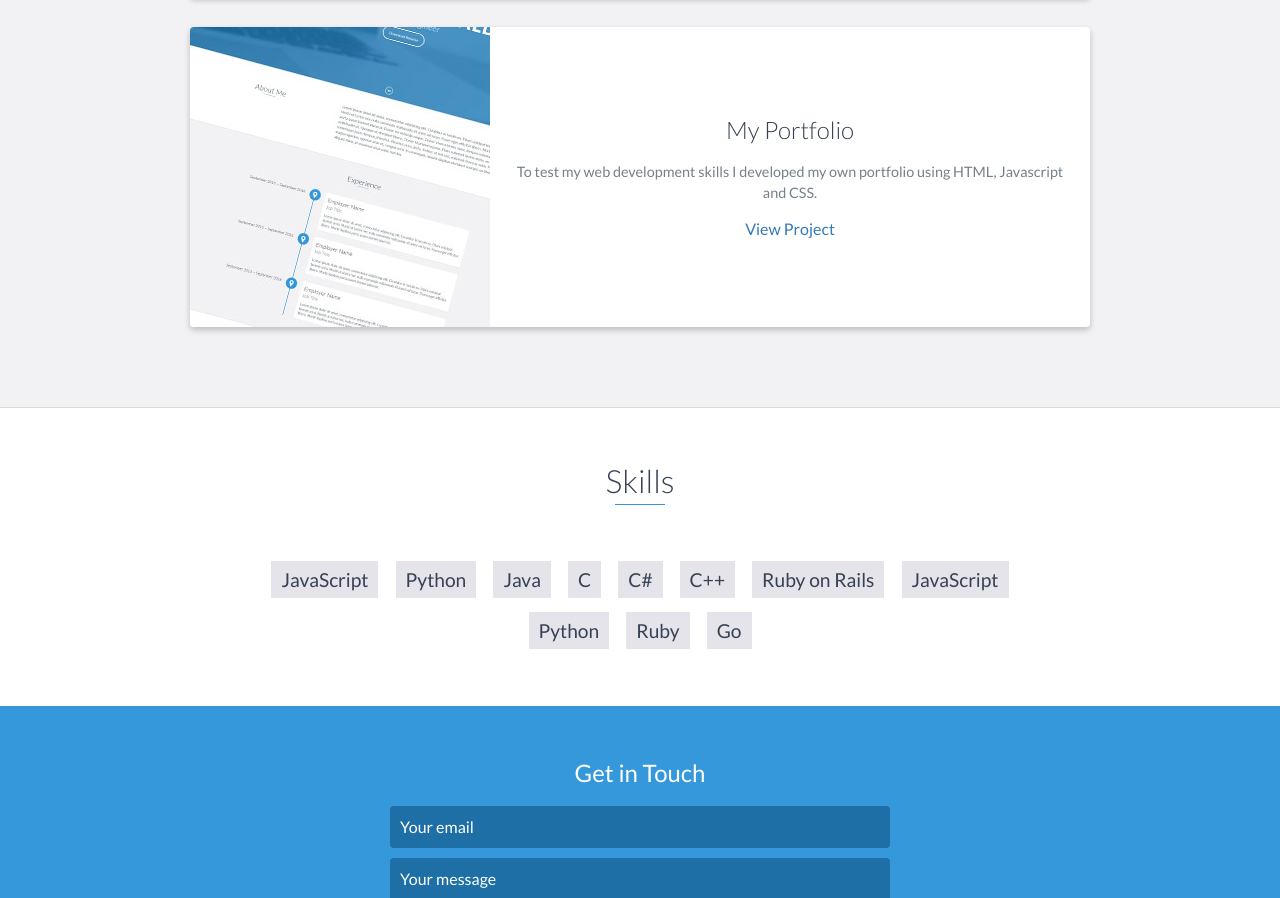
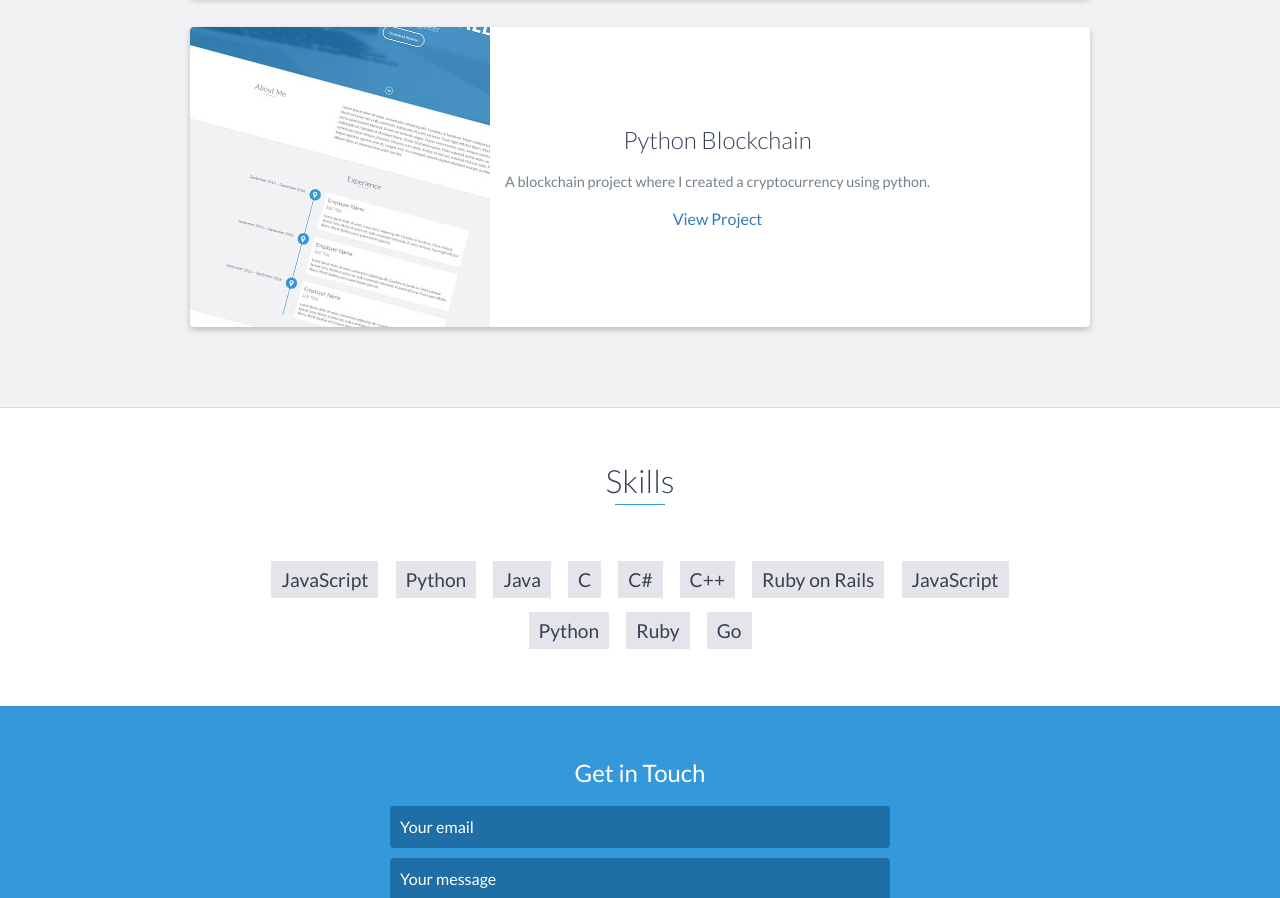
Before and after one commit to blessedrt/portfolio, a website: page index.html in a window 1280 px wide. Shown: the part 3094-3992 px from the top of the page. Drawn offline with nearby package versions, Linux system fonts and the light colour scheme.

Commit message:
Update index.html

```diff
--- a/index.html
+++ b/index.html
@@ -170,11 +170,11 @@
                     </div>
                     <!-- End .project-image -->
                     <div class="project-info">
-                        <h3>My Portfolio</h3>
+                        <h3>Python Blockchain</h3>
                         <p>
-                            To test my web development skills I developed my own portfolio using HTML, Javascript and CSS.
+                            A blockchain project where I created a cryptocurrency using python.
                         </p>
-                        <a href="#">View Project</a>
+                        <a href="https://github.com/blessedrt/python_blockchain">View Project</a>
                     </div>
                     <!-- End .project-info -->
                 </div>
```
